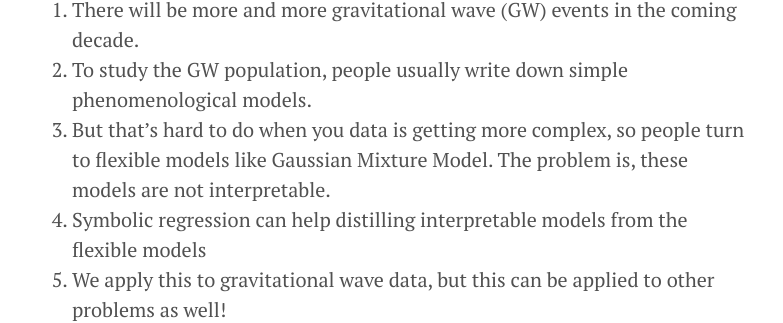
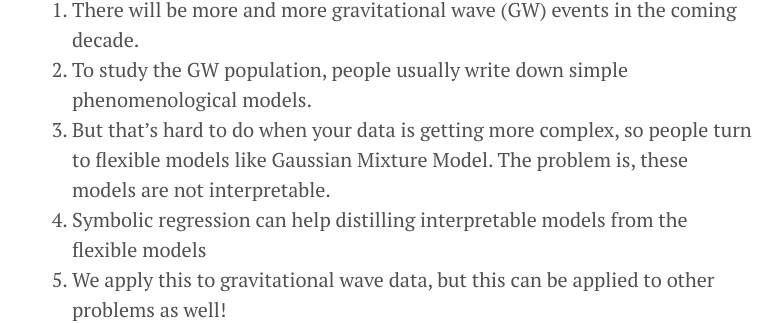
Before and after one commit to kazewong/SymbolicGWPopulation_paper, a Jekyll site: the page built from index.md, in a window 1280 px wide and 900 px high, scrolled down 480 px. Shown: the part 144-467 px from the top of the window, without its empty margins (248-1031 px from the left). Built offline with Jekyll 4.4.1, drawn with Linux system fonts in a browser that asks for light colours; comment, search, counter and statistics services are not loaded.

Commit message:
typo fix

```diff
--- a/index.md
+++ b/index.md
@@ -13,7 +13,7 @@ comments: true
 ## TL;DR
 1. There will be more and more gravitational wave (GW) events in the coming decade.
 2. To study the GW population, people usually write down simple phenomenological models.
-3. But that's hard to do when you data is getting more complex, so people turn to flexible models like Gaussian Mixture Model. The problem is, these models are not interpretable.
+3. But that's hard to do when your data is getting more complex, so people turn to flexible models like Gaussian Mixture Model. The problem is, these models are not interpretable.
 4. Symbolic regression can help distilling interpretable models from the flexible models
 5. We apply this to gravitational wave data, but this can be applied to other problems as well!
 
```
